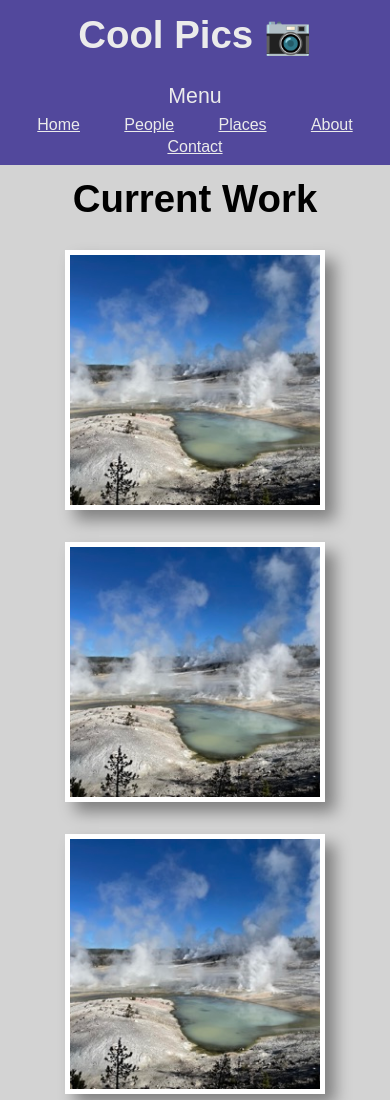
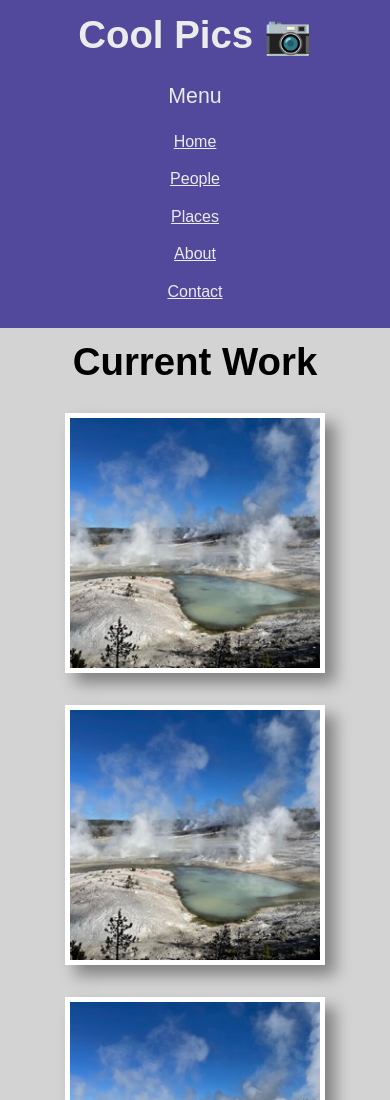
Before and after one commit to Nelson-Levi/WDD-131---Dynamic-Web-Fundamentals, a plain HTML site: page week3/coolpics/index.html in a window 390 px wide. Shown: the top 1100 px of the page. Drawn offline with Linux system fonts and the light colour scheme; a web font is replaced by a local one.

Commit message:
Edited media queries.

```diff
--- a/week3/coolpics/coolpics.css
+++ b/week3/coolpics/coolpics.css
@@ -86,6 +86,13 @@ figure {
   padding: 1%;
 }
 
+@media (max-width: 700px) {
+    nav a {
+        display: block;
+        text-align: center;
+    }
+}
+
 @media (min-width: 700px) {
   .gallery {
     display: grid;
```
